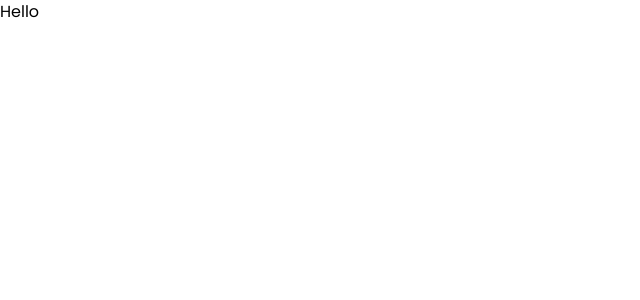
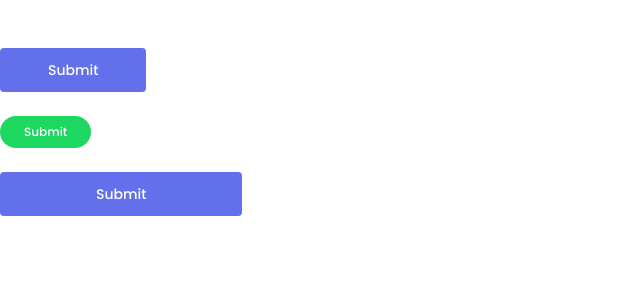
Before and after one commit to qonect-group/bundaset, a Next.js app in the folder site/: page / in a window 1280 px wide. Shown: the top 300 px of the page, without its empty margins (0-640 px from the left). Built offline with nearby package versions, Linux system fonts and the light colour scheme.

Commit message:
feat:add button

```diff
--- a/site/app/page.tsx
+++ b/site/app/page.tsx
@@ -1,5 +1,16 @@
-import React from "react";
+import Button from "@components/ui/Button";
 
 export default function Page() {
-  return <div>Hello</div>;
+  return (
+    <div>
+      <br />
+      <br />
+      <Button>Submit</Button> <br /> <br />
+      <Button size="sm" variant="success" rounded>
+        Submit
+      </Button>{" "}
+      <br /> <br />
+      <Button size="lg">Submit</Button>
+    </div>
+  );
 }
--- /dev/null
+++ b/site/components/ui/Button.tsx
@@ -0,0 +1,80 @@
+"use client";
+import React from "react";
+import Link from "next/link";
+import Loading from "./loading";
+interface props {
+  variant?: "primary" | "danger" | "success" | "outlined" | "normal";
+  size?: "sm" | "md" | "lg";
+  loading?: Boolean;
+  href?: string;
+  rounded?: Boolean;
+  rightIcon?: void | null;
+  leftIcon?: void | null;
+  onClick?: React.MouseEventHandler<HTMLButtonElement>;
+  children: JSX.Element | JSX.Element[] | String;
+}
+interface sizes {
+  sm: string;
+  md: string;
+  lg: string;
+}
+
+interface variants {
+  danger: string;
+  primary: string;
+  success: string;
+  outlined: string;
+  normal: string;
+}
+
+export default function Button({
+  variant = "primary",
+  size = "md",
+  loading,
+  rounded = false,
+  href,
+  children,
+  onClick,
+  rightIcon = null,
+  leftIcon = null,
+}: props) {
+  const Element = href ? Link : "button";
+  const variants: variants = {
+    danger: "bg-red-500 text-white",
+    primary: "bg-primary text-white",
+    success: "bg-success text-white",
+    outlined: "bg-transparent border border-primary text-primary",
+    normal: "bg-gray-700 text-white",
+  };
+  const sizes: sizes = {
+    sm: "py-2 px-6 text-xs",
+    md: "py-3 px-12 ",
+    lg: "px-24 py-3 ",
+  };
+  let isLoading = "cursor-wait opacity-50";
+  return (
+    <Element
+      href={href ? href : {}}
+      onClick={(event) => (!href ? event.preventDefault() : onClick)}
+      className={`text-sm  font-medium text-center  ${
+        loading ? isLoading : null
+      }  ${variants[variant]} ${sizes[size]}  ${
+        rounded ? "rounded-full" : "rounded"
+      } `}
+    >
+      {loading ? (
+        <div className="flex">
+          {" "}
+          <Loading size={size} color="#1C64F2" />
+          <span className="my-auto mr-2 ">Loading</span>{" "}
+        </div>
+      ) : (
+        <>
+          {rightIcon}
+          {children}
+          {leftIcon}
+        </>
+      )}
+    </Element>
+  );
+}
--- a/site/components/ui/buttons/button.tsx
+++ /dev/null
@@ -1,5 +0,0 @@
-export default function Button() {
-  return (
-    <div>button</div>
-  )
-}
--- /dev/null
+++ b/site/components/ui/loading.tsx
@@ -0,0 +1,38 @@
+import React from "react";
+interface props {
+  size: "sm" | "md" | "lg";
+  color: string;
+}
+interface sizes {
+  sm: string;
+  md: string;
+  lg: string;
+}
+
+export default function Loading({ size = "sm", color = "#1C64F2" }: props) {
+  const sizes: sizes = {
+    sm: "w-4 h-4",
+    md: "w-8 h-8",
+    lg: "w-10 h-10",
+  };
+  return (
+    <svg
+      role="status"
+      className={`inline mr-2  ${sizes[size]}  text-gray-600 animate-spin dark:text-gray-600  `}
+      viewBox="0 0 100 101"
+      fill="none"
+      xmlns="http://www.w3.org/2000/svg"
+    >
+      <path
+        d="M100 50.5908C100 78.2051 77.6142 100.591 50 100.591C22.3858 100.591 0 78.2051 0 50.5908C0 22.9766 22.3858 0.59082 50 0.59082C77.6142 0.59082 100 22.9766 100 50.5908ZM9.08144 50.5908C9.08144 73.1895 27.4013 91.5094 50 91.5094C72.5987 91.5094 90.9186 73.1895 90.9186 50.5908C90.9186 27.9921 72.5987 9.67226 50 9.67226C27.4013 9.67226 9.08144 27.9921 9.08144 50.5908Z"
+        fill="currentColor"
+        data-darkreader-inline-fill
+      />
+      <path
+        d="M93.9676 39.0409C96.393 38.4038 97.8624 35.9116 97.0079 33.5539C95.2932 28.8227 92.871 24.3692 89.8167 20.348C85.8452 15.1192 80.8826 10.7238 75.2124 7.41289C69.5422 4.10194 63.2754 1.94025 56.7698 1.05124C51.7666 0.367541 46.6976 0.446843 41.7345 1.27873C39.2613 1.69328 37.813 4.19778 38.4501 6.62326C39.0873 9.04874 41.5694 10.4717 44.0505 10.1071C47.8511 9.54855 51.7191 9.52689 55.5402 10.0491C60.8642 10.7766 65.9928 12.5457 70.6331 15.2552C75.2735 17.9648 79.3347 21.5619 82.5849 25.841C84.9175 28.9121 86.7997 32.2913 88.1811 35.8758C89.083 38.2158 91.5421 39.6781 93.9676 39.0409Z"
+        fill={color}
+        data-darkreader-inline-fill
+      />
+    </svg>
+  );
+}
--- a/site/tailwind.config.js
+++ b/site/tailwind.config.js
@@ -12,6 +12,7 @@ module.exports = {
       },
       colors: {
         primary: "#6271EB",
+        success: "#1ED760",
         gray: {
           DEFAULT: "#1D1F2B",
           50: "#DEE0E9",
```
Also changed, not shown: site/public/assets/img/loading.svg (added).
